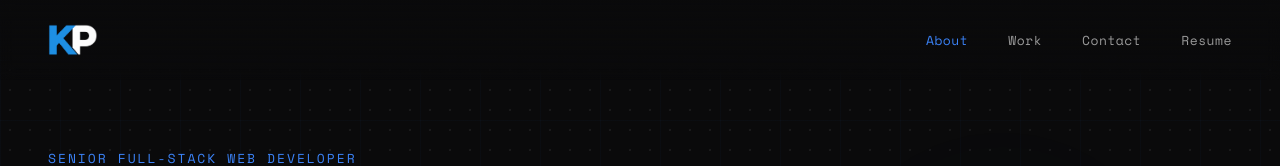
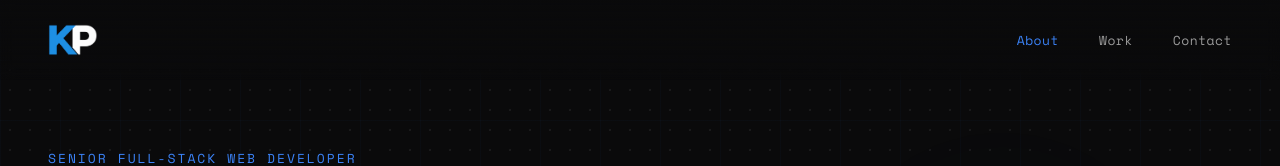
Before and after one commit to kpiontek/portfolio, a React (Vite) app: page / in a window 1280 px wide. Shown: the top 166 px of the page. Built offline with nearby package versions, Linux system fonts and the light colour scheme.

Commit message:
Remove the resume from the nav links

```diff
--- a/src/Portfolio.jsx
+++ b/src/Portfolio.jsx
@@ -121,14 +121,6 @@ const Portfolio = () => {
               {item}
             </a>
           ))}
-          <a
-            href="/Kyle_Piontek_Resume.pdf"
-            target="_blank"
-            rel="noopener noreferrer"
-            className="nav-link"
-          >
-            Resume<span className="sr-only"> (opens in new tab)</span>
-          </a>
         </div>
 
         <button
```
